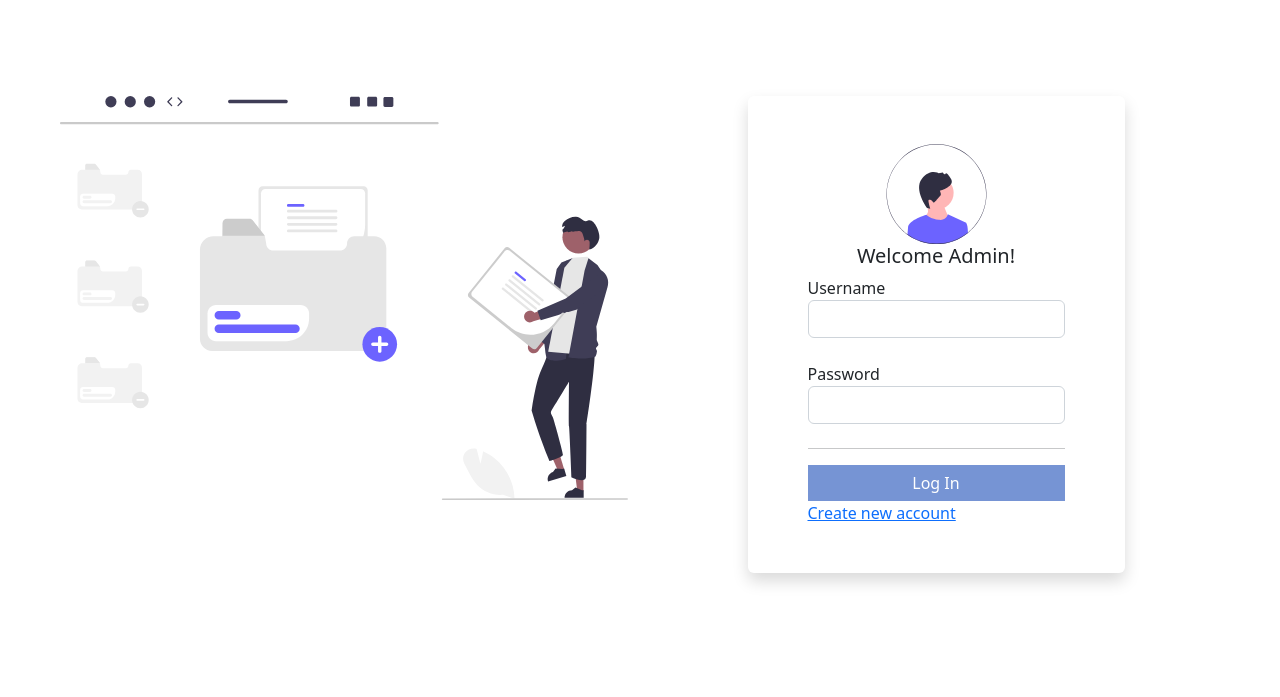
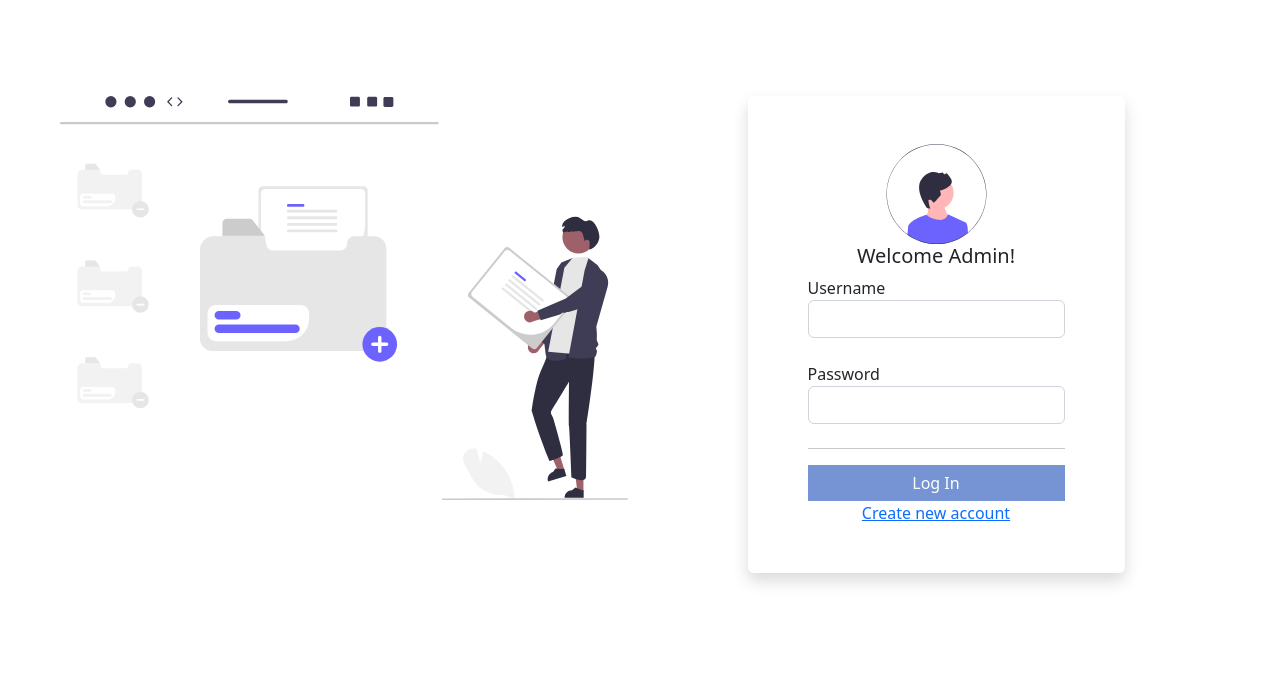
Before and after one commit to mathewdy/report_system, a PHP site: page /report_system/admin/login.php in a window 1280 px wide. Shown: the top 697 px of the page. Run offline with PHP 8.4, Linux system fonts and the light colour scheme.

Commit message:
Update login.php

```diff
--- a/admin/login.php
+++ b/admin/login.php
@@ -83,7 +83,7 @@ include('../connection.php');
                                             <input type="submit" class="btn btn-md w-100 btn-primary" style="background: #7694D4; outline:#7694D4; border: #7694D4; border-radius: 0;" name="login" value="Log In">
                                         </div>
                                     </form>
-                                    <a href="register.php">Create new account</a>
+                                    <a href="register.php" class="text-center">Create new account</a>
                                 </div>
                             </div>
                         </div>
```
